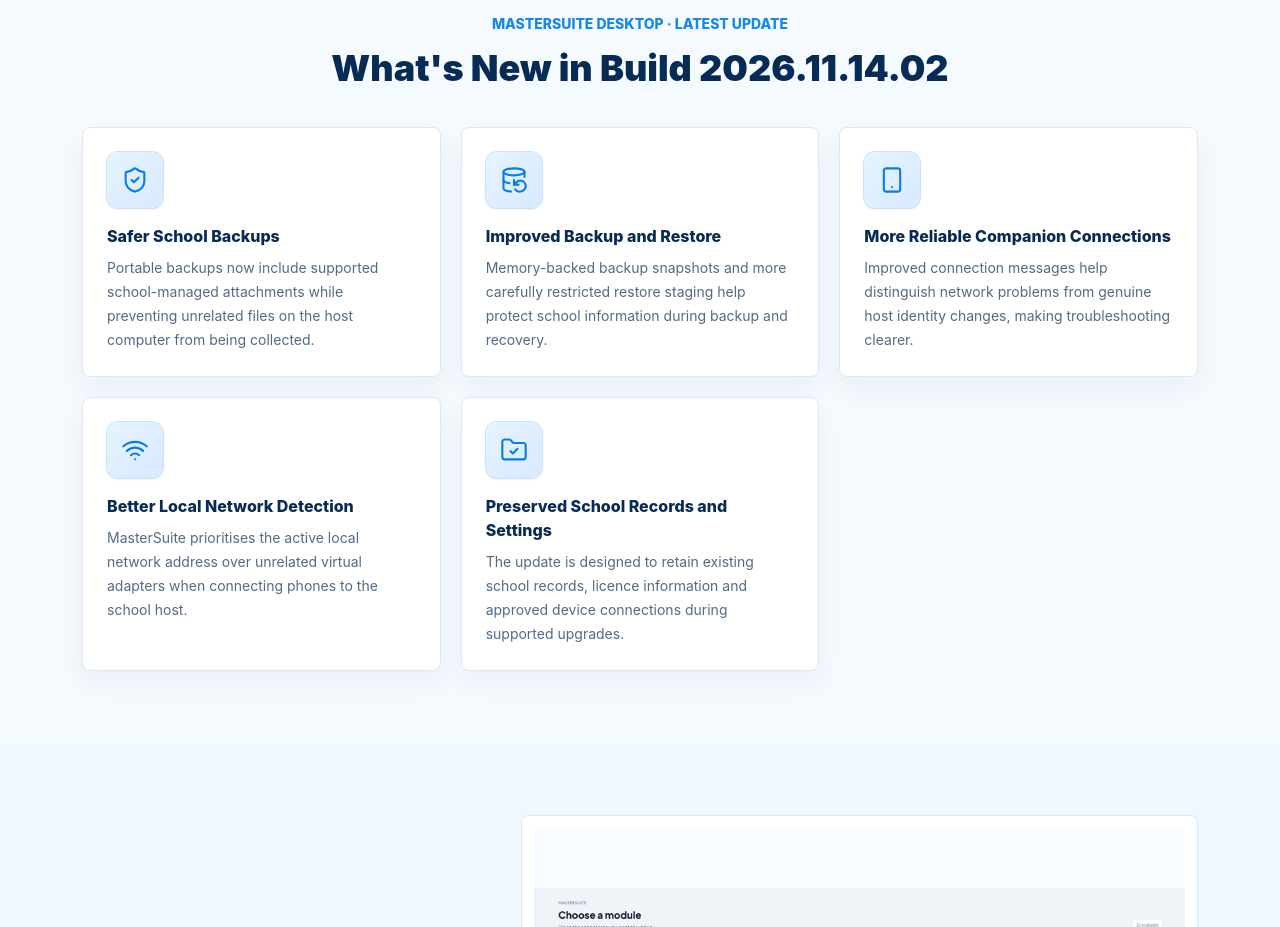
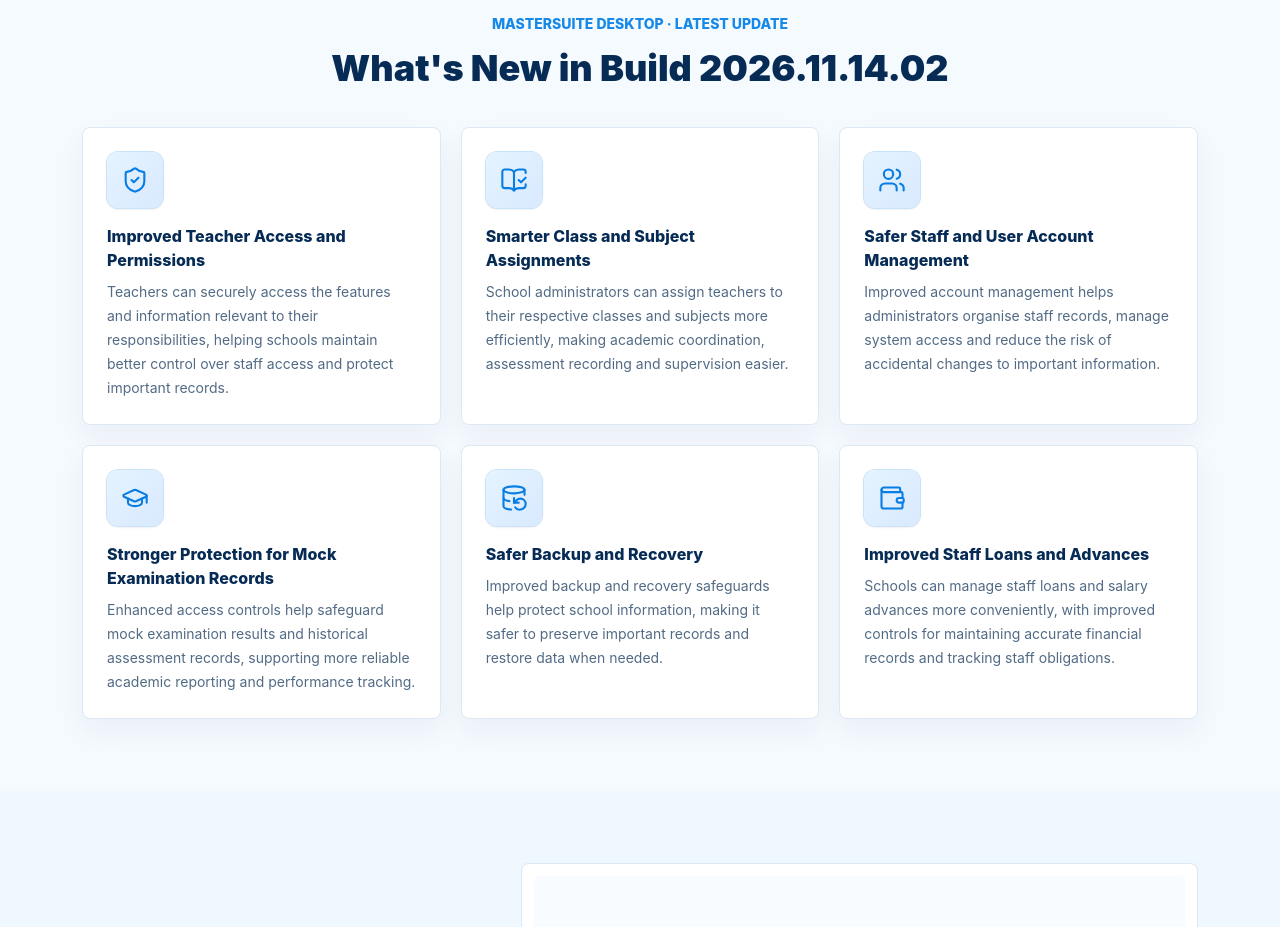
Before and after one commit to nanabaffour6/MasterSuite-website, a React (Vite) app: page / in a window 1280 px wide. Shown: the part 4100-5027 px from the top of the page. Built offline with nearby package versions, Linux system fonts and the light colour scheme.

Commit message:
Apply six owner-approved What's New highlights verbatim

```diff
--- a/components/landing/whats-new.tsx
+++ b/components/landing/whats-new.tsx
@@ -1,32 +1,37 @@
-import { ShieldCheck, DatabaseBackup, Smartphone, Wifi, FolderCheck } from 'lucide-react';
+import { ShieldCheck, BookOpenCheck, Users, GraduationCap, DatabaseBackup, Wallet } from 'lucide-react';
 import { Card, CardContent } from '@/components/ui/card';
 import { MASTER_SUITE_BUILD } from '@/lib/site-config';
 
 const releaseHighlights = [
   {
-    title: 'Safer School Backups',
-    body: 'Portable backups now include supported school-managed attachments while preventing unrelated files on the host computer from being collected.',
+    title: 'Improved Teacher Access and Permissions',
+    body: 'Teachers can securely access the features and information relevant to their responsibilities, helping schools maintain better control over staff access and protect important records.',
     icon: ShieldCheck,
   },
   {
-    title: 'Improved Backup and Restore',
-    body: 'Memory-backed backup snapshots and more carefully restricted restore staging help protect school information during backup and recovery.',
+    title: 'Smarter Class and Subject Assignments',
+    body: 'School administrators can assign teachers to their respective classes and subjects more efficiently, making academic coordination, assessment recording and supervision easier.',
+    icon: BookOpenCheck,
+  },
+  {
+    title: 'Safer Staff and User Account Management',
+    body: 'Improved account management helps administrators organise staff records, manage system access and reduce the risk of accidental changes to important information.',
+    icon: Users,
+  },
+  {
+    title: 'Stronger Protection for Mock Examination Records',
+    body: 'Enhanced access controls help safeguard mock examination results and historical assessment records, supporting more reliable academic reporting and performance tracking.',
+    icon: GraduationCap,
+  },
+  {
+    title: 'Safer Backup and Recovery',
+    body: 'Improved backup and recovery safeguards help protect school information, making it safer to preserve important records and restore data when needed.',
     icon: DatabaseBackup,
   },
   {
-    title: 'More Reliable Companion Connections',
-    body: 'Improved connection messages help distinguish network problems from genuine host identity changes, making troubleshooting clearer.',
-    icon: Smartphone,
-  },
-  {
-    title: 'Better Local Network Detection',
-    body: 'MasterSuite prioritises the active local network address over unrelated virtual adapters when connecting phones to the school host.',
-    icon: Wifi,
-  },
-  {
-    title: 'Preserved School Records and Settings',
-    body: 'The update is designed to retain existing school records, licence information and approved device connections during supported upgrades.',
-    icon: FolderCheck,
+    title: 'Improved Staff Loans and Advances',
+    body: 'Schools can manage staff loans and salary advances more conveniently, with improved controls for maintaining accurate financial records and tracking staff obligations.',
+    icon: Wallet,
   },
 ] as const;
 
```
